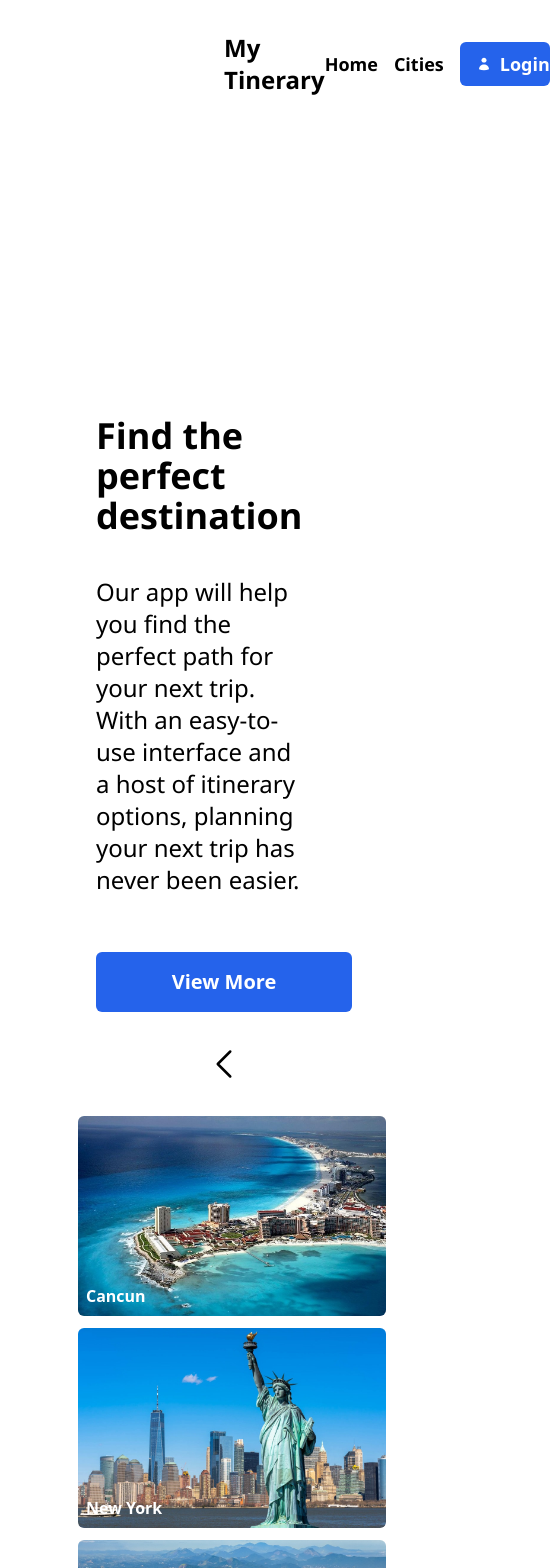
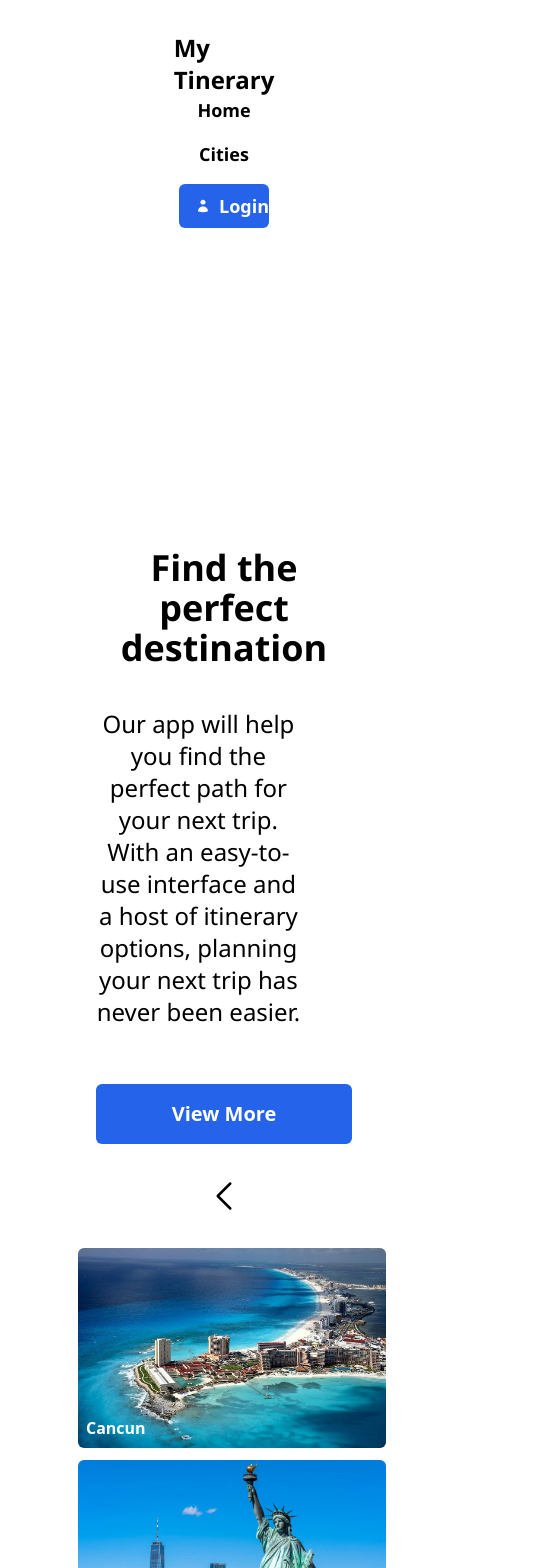
Before and after one commit to MattiasObregon/mytinerary-app, a React (Vite) app: page / in a window 390 px wide. Shown: the top 1568 px of the page, 550 px wide, since content can reach past the window. Built offline with nearby package versions, Linux system fonts and the light colour scheme.

Commit message:
responsive

```diff
--- a/src/components/Carousel.jsx
+++ b/src/components/Carousel.jsx
@@ -13,8 +13,6 @@ export default function Carousel({data}) {
     }   else {
             setCounter(counter + 4)
             setCounterTo(counterTo + 4)
-            console.log(counter)
-            console.log(counterTo)
     }
 }
 
@@ -25,18 +23,18 @@ export default function Carousel({data}) {
     }   else {
             setCounter(counter - 4)
             setCounterTo(counterTo - 4)
-            console.log(counter)
-            console.log(counterTo)
     }
 }
 
   return (
     <div className="flex flex-col md:flex-row items-center gap-8">
-          <div className="md:w-1/2">
+      <div className="md:w-1/2 text-center md:text-left">
         <h1 className="text-4xl font-bold font-segoe-ui">Find the perfect destination</h1>
+        <div className="md:text-left">
           <p className="my-10 text-2xl w-4/5 font-segoe-ui">
             Our app will help you find the perfect path for your next trip. With an easy-to-use interface and a host of itinerary options, planning your next trip has never been easier.
           </p>
+        </div>
         <button className="mt-4 bg-blue-600 text-xl text-white font-bold py-4 px-8 w-64 rounded-md">
           View More
         </button>
--- a/src/components/NavBar.jsx
+++ b/src/components/NavBar.jsx
@@ -1,9 +1,9 @@
 export default function NavBar() {
   return (
-    <header className="container mx-auto flex justify-between items-center text-black">
+    <header className="container mx-auto flex flex-col md:flex-row justify-between items-center text-black">
 
       <div className="text-2xl font-bold font-segoe-ui">My Tinerary</div>
-        <nav className="space-x-4 flex items-center">
+      <nav className="space-y-4 md:space-y-0 md:space-x-4 flex flex-col md:flex-row items-center">
         <a href="#" className="font-bold text-lg font-segoe-ui">Home</a>
         <a href="#" className="font-bold text-lg font-segoe-ui">Cities</a>
         <a href="#" className="flex items-center font-bold text-white text-lg bg-blue-600 rounded-md px-4 py-2">
```
Lines whose indentation alone changed are shown as unchanged.
